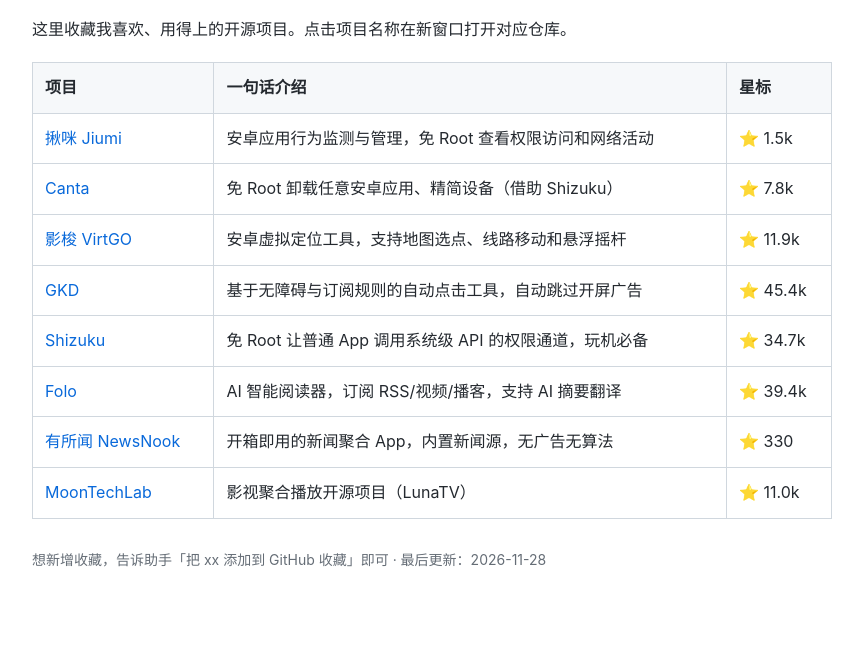
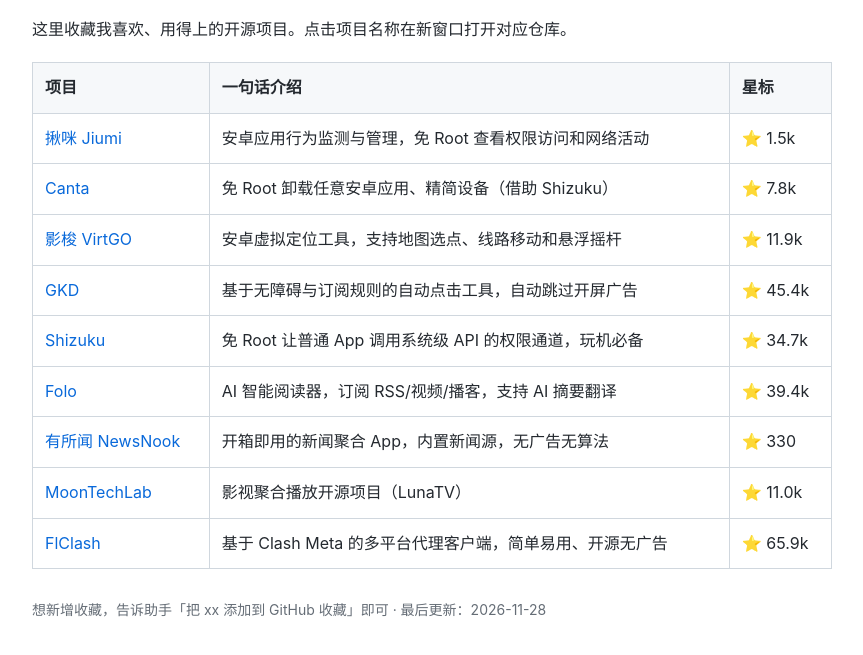
Before and after one commit to dboy365/github-favorites, a plain HTML site: page index.html in a window 1280 px wide. Shown: the part 107-762 px from the top of the page, without its empty margins (208-1071 px from the left). Drawn offline with Linux system fonts and the light colour scheme.

Commit message:
添加 FlClash 到收藏页

```diff
--- a/index.html
+++ b/index.html
@@ -63,6 +63,11 @@
                 <td>影视聚合播放开源项目（LunaTV）</td>
                 <td>⭐ 11.0k</td>
             </tr>
+            <tr>
+                <td><a href="https://github.com/Vialibrex/FlClash" target="_blank" rel="noopener noreferrer">FlClash</a></td>
+                <td>基于 Clash Meta 的多平台代理客户端，简单易用、开源无广告</td>
+                <td>⭐ 65.9k</td>
+            </tr>
         </tbody>
     </table>
     <p class="hint">想新增收藏，告诉助手「把 xx 添加到 GitHub 收藏」即可 · 最后更新：2026-11-28</p>
```
